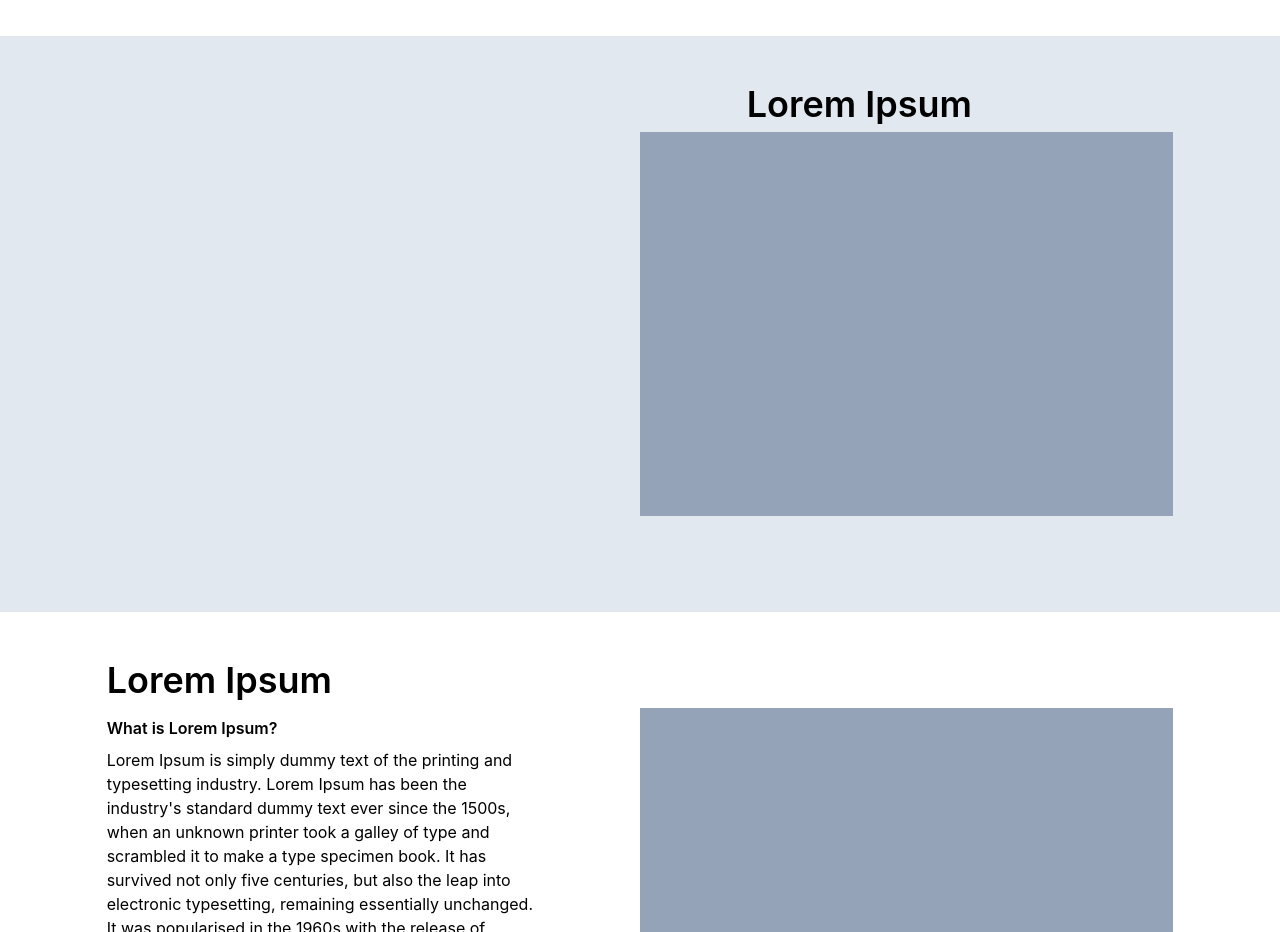
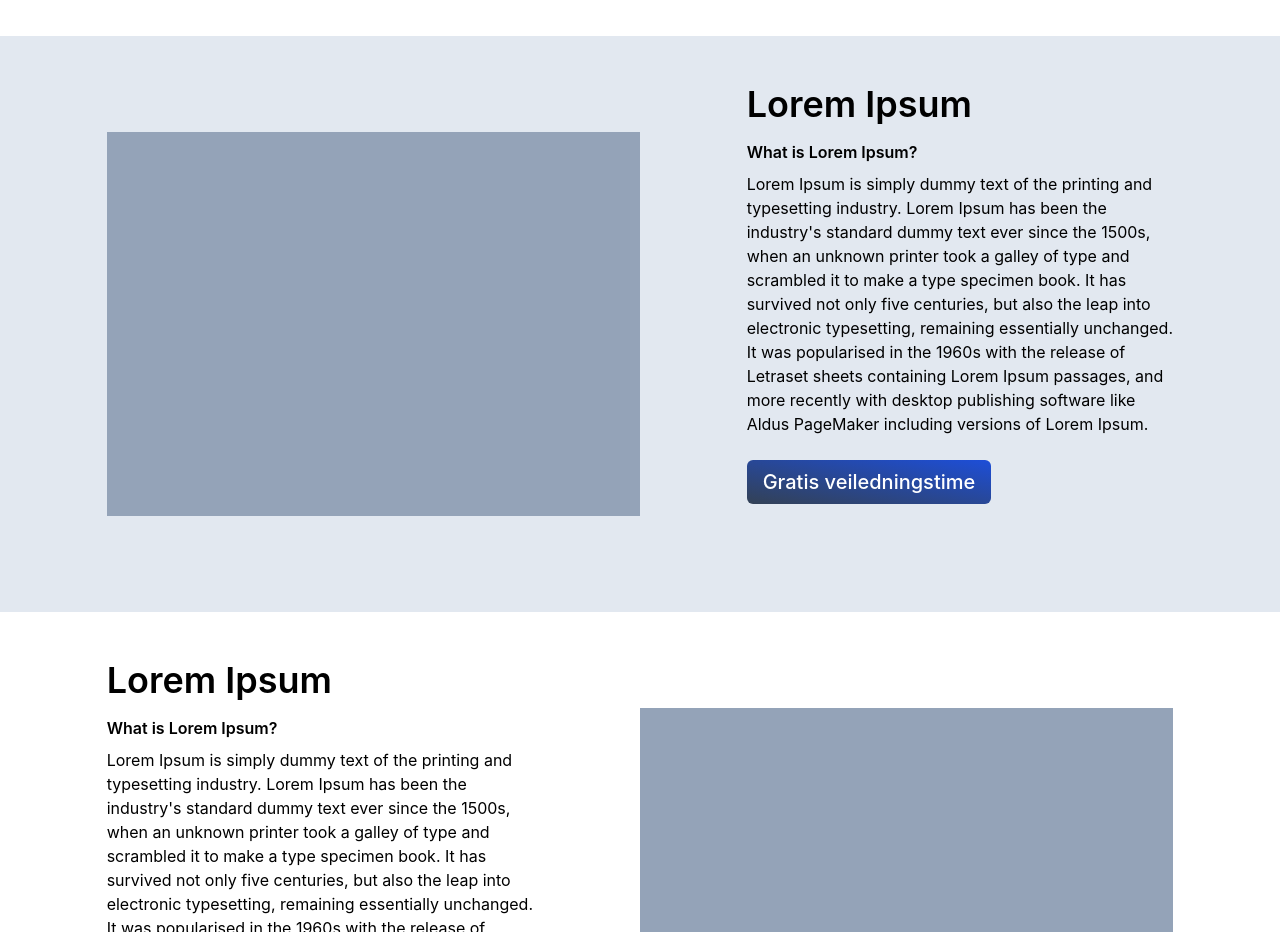
Before and after one commit to tebendheim/jancoach, a React (Vite) app: page / in a window 1280 px wide. Shown: the part 1340-2272 px from the top of the page. Built offline with nearby package versions, Linux system fonts and the light colour scheme.

Commit message:
Endret main page slik at annenhver start blir riktig

```diff
--- a/src/Pages/Home.tsx
+++ b/src/Pages/Home.tsx
@@ -39,9 +39,9 @@ function Home():JSX.Element {
 						<h2 className="pt-4 font-semibold dark:text-white">What is Lorem Ipsum?</h2>
 						<p className="pt-2 mb-6 dark:text-white">Lorem Ipsum is simply dummy text of the printing and typesetting industry. Lorem Ipsum has been the industry's standard dummy text ever since the 1500s, when an unknown printer took a galley of type and scrambled it to make a type specimen book. It has survived not only five centuries, but also the leap into electronic typesetting, remaining essentially unchanged. It was popularised in the 1960s with the release of Letraset sheets containing Lorem Ipsum passages, and more recently with desktop publishing software like Aldus PageMaker including versions of Lorem Ipsum.</p>
 
-						<MyButton className="w-fit py-2 self-end" buttonText = "Gratis veiledningstime" to="/kontakt" />
+						<MyButton className="w-fit py-2 self-start" buttonText = "Gratis veiledningstime" to="/kontakt" />
 					</div>
-					<div className=" row-start-2 col-start-2 w-full col-span-10 h-96 md:col-start-7 md:row-start-1  bg-slate-400 row-span-1 my-12 md:col-span-5"></div>
+					<div className=" row-start-2 col-start-2 w-full col-span-10 h-96 md:col-start-2 md:row-start-1  bg-slate-400 row-span-1 my-12 md:col-span-5"></div>
 				</section>
 				<section className=" row-start-5 row-span-1 col-start-1 col-span-12 grid grid-rows-4-auto grid-cols-12 py-12 ">
 				<div className="col-start-2 md:col-start-2 md:col-span-4 col-span-10 row-start-1 row-span-1 flex flex-col max-h-full min-h-fit">
```
